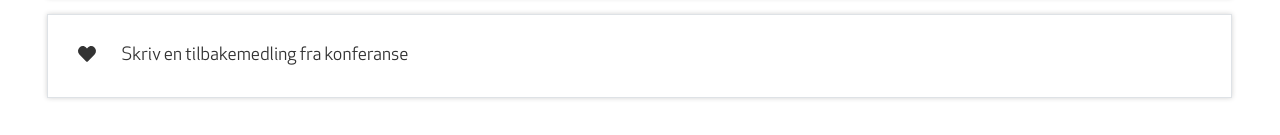
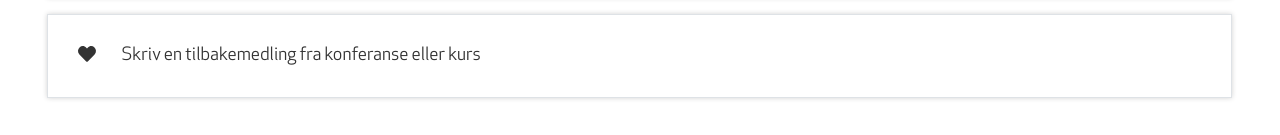
Before and after one commit to melhoos/nux-app, a React (Create React App) app: page /conferenecs-and-courses in a window 1280 px wide. Shown: the part 397-532 px from the top of the page. Built offline with nearby package versions, Linux system fonts and the light colour scheme.

Commit message:
updated label

```diff
--- a/src/components/conferenecsAndCourses/conferenecsAndCoursesWrapper.tsx
+++ b/src/components/conferenecsAndCourses/conferenecsAndCoursesWrapper.tsx
@@ -19,7 +19,7 @@ const ConferenceWrapper = () => {
             </a>
             <a className="page-link" href={"/conferenecs-and-courses/feedback"}>
                 <FontAwesomeIcon icon={faHeart}/>
-                <span className="page-link-name">{"Skriv en tilbakemedling fra konferanse"}</span>
+                <span className="page-link-name">{"Skriv en tilbakemedling fra konferanse eller kurs"}</span>
             </a>
         </>
     )
--- a/src/utility/urls.tsx
+++ b/src/utility/urls.tsx
@@ -1,3 +1,3 @@
 const dockerUrl = "http://nux-api.e74c370edf4345d39982.westeurope.aksapp.io/api"
-//const local = "http://localhost:60/api"
-export const apiUrl : string =  dockerUrl;
+const local = "http://localhost:60/api"
+export const apiUrl : string =  local;
```
